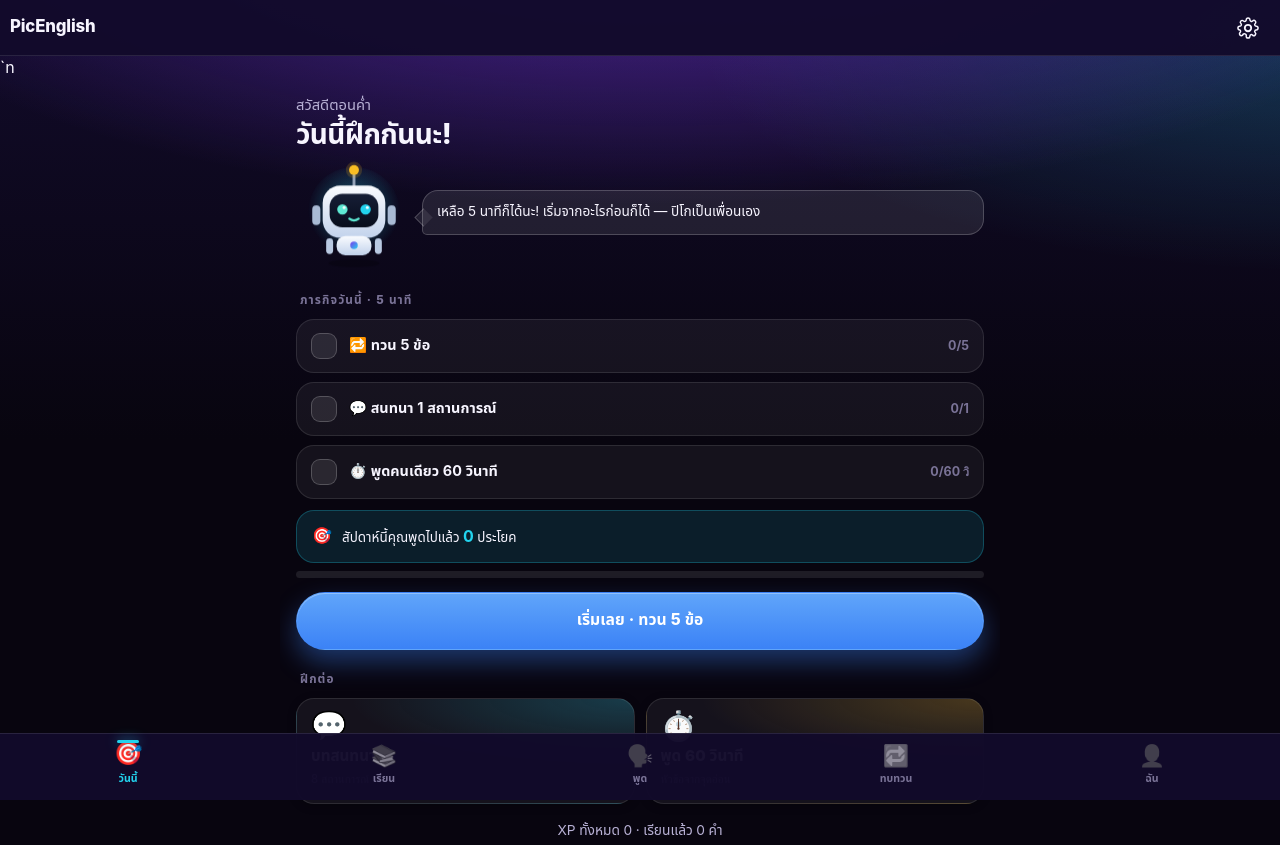
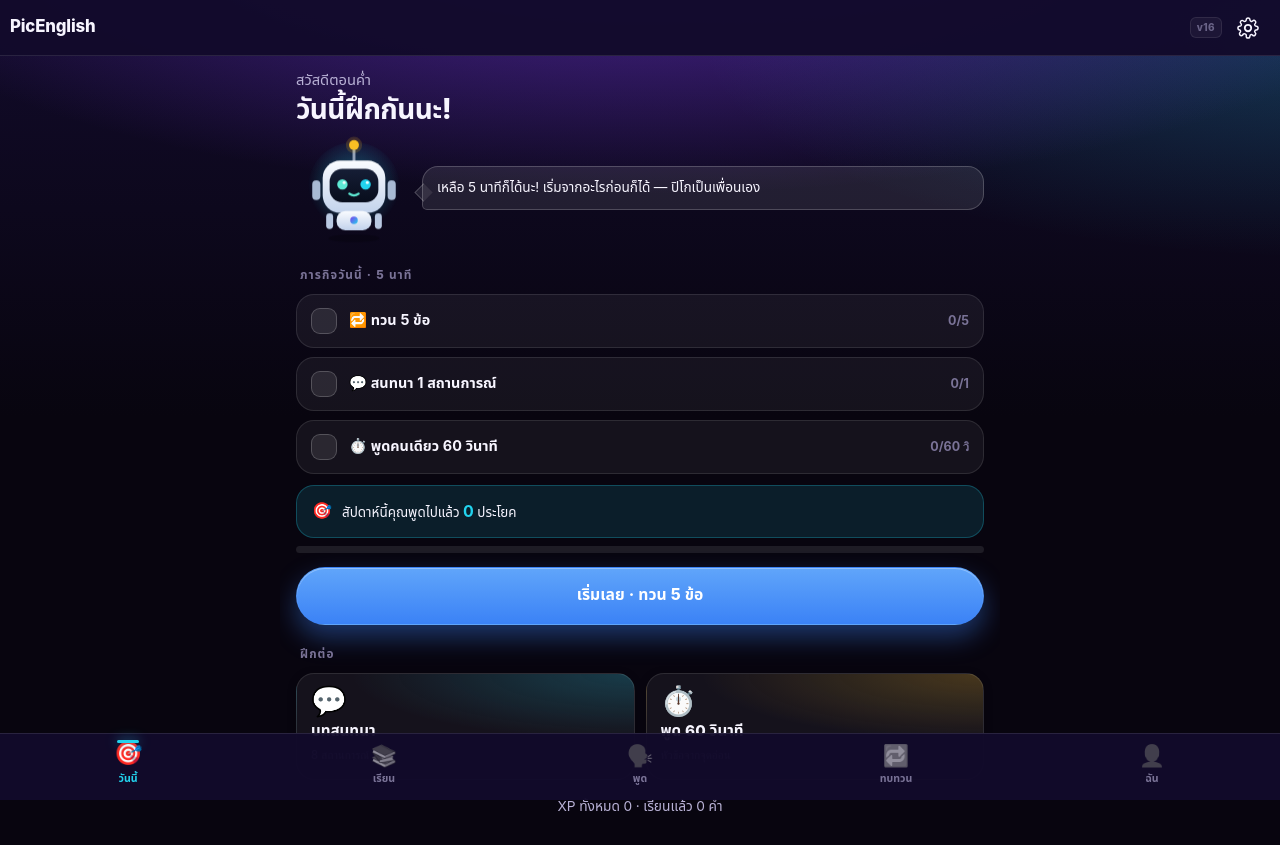
Before and after one commit to PJokerGibhub2/picenglish, a website with bundled scripts: page index.html in a window 1280 px wide. Shown: the top 845 px of the page. Built offline with nearby package versions, Linux system fonts and the light colour scheme; files whose address does not match are found by name.

Commit message:
fix(ui): remove stray text nodes in index.html + topbar version badge (v16)
Root cause of the 'extra characters at the top-left': two literal backtick-n
escapes had been written into index.html and rendered as real text nodes
between the topbar and #view and before the tabbar.

- index.html: both escapes replaced with real newlines; scanned for any
  remaining stray text outside tags (none)
- topbar: small always-visible version badge (v16) so the running build can be
  identified at a glance
- css: text-size-adjust 100% (stops Android WebView text autosizing)
- v16; version parity enforced by check_imports

```diff
--- a/css/style.css
+++ b/css/style.css
@@ -115,6 +115,8 @@ html, body {
   line-height: 1.55;
   overscroll-behavior-y: none;
   -webkit-font-smoothing: antialiased;
+  -webkit-text-size-adjust: 100%;
+  text-size-adjust: 100%;
 }
 body {
   background:
@@ -690,3 +692,13 @@ html.debug-outline .view { outline: 2px solid #34D399 !important; }
 }
 .update-bar .update-msg { flex: 1; font-size: .78rem; font-weight: 700; line-height: 1.4; }
 .update-bar .btn { min-height: 38px; padding: 0 12px; font-size: .78rem; }
+/* ---------- 27. VERSION BADGE (topbar) ---------- */
+.topbar-ver {
+  font-family: var(--font-en);
+  font-size: .62rem; font-weight: 800; letter-spacing: .04em;
+  color: var(--text-dim);
+  padding: 2px 6px; border-radius: 6px;
+  border: 1px solid var(--border);
+  background: var(--surface);
+  opacity: .85;
+}
--- a/index.html
+++ b/index.html
@@ -23,6 +23,7 @@
     </button>
     <h1 id="topbar-title">PicEnglish</h1>
     <div class="topbar-actions">
+      <span id="topbar-ver" class="topbar-ver"></span>
       <span id="xp-chip" class="xp-chip hidden" title="แต้มประสบการณ์">✦ <b>0</b></span>
       <span id="streak-chip" class="chip-streak hidden" title="จำนวนวันติดต่อกัน">🔥 <b>0</b></span>
       <button id="btn-settings" class="icon-btn" type="button" aria-label="ตั้งค่า">
@@ -31,9 +32,11 @@
     </div>
   </header>
 
-  <div id="inapp-warning" class="inapp-warning hidden"></div>`n  <main id="view" class="view" aria-live="polite"></main>
+  <div id="inapp-warning" class="inapp-warning hidden"></div>
+  <main id="view" class="view" aria-live="polite"></main>
 
-  `n  <nav class="tabbar" id="tabbar">
+
+  <nav class="tabbar" id="tabbar">
     <a href="#/today" data-tab="today"><span class="ti">🎯</span><span class="tl">วันนี้</span></a>
     <a href="#/learn" data-tab="learn"><span class="ti">📚</span><span class="tl">เรียน</span></a>
     <a href="#/speaking" data-tab="speaking"><span class="ti">🗣️</span><span class="tl">พูด</span></a>
--- a/js/app.js
+++ b/js/app.js
@@ -67,6 +67,11 @@ function applyTheme() {
 }
 
 /* ---------------- ตัวเลขบนหน้าจอ ---------------- */
+function paintVersionBadge() {
+  const el = document.getElementById('topbar-ver');
+  if (el) el.textContent = APP_VERSION;
+}
+
 function updateBadges() {
   const due = store.dueCount();
   if (due > 0) { dueBadge.textContent = String(due); dueBadge.classList.remove('hidden'); }
@@ -127,6 +132,7 @@ function route() {
     mount(viewEl, emptyState('😵', 'เกิดข้อผิดพลาดในการแสดงผล', String(err && err.message || err)));
   }
   updateBadges();
+  paintVersionBadge();
 }
 
 backBtn.addEventListener('click', () => {
--- a/js/version.js
+++ b/js/version.js
@@ -4,5 +4,5 @@
  * กติกา: ทุกครั้งที่แก้ไฟล์ที่แอปโหลด ให้เพิ่มเลขนี้ + ใน sw.js ให้ตรงกัน
  * (scripts/check_imports.mjs จะฟ้องถ้าไม่ตรง)
  */
-export const VERSION = 'v15';
+export const VERSION = 'v16';
 export const BUILD_DATE = '2026-10-17';
--- a/sw.js
+++ b/sw.js
@@ -1,5 +1,5 @@
 /* PicEnglish service worker — offline-first สำหรับตัวแอป + cache ภาพถ่ายจากคลังฟรี */
-const VERSION = 'v15';
+const VERSION = 'v16';
 const SHELL_CACHE = `picenglish-shell-${VERSION}`;
 const PHOTO_CACHE = `picenglish-photos-${VERSION}`;
 
```
